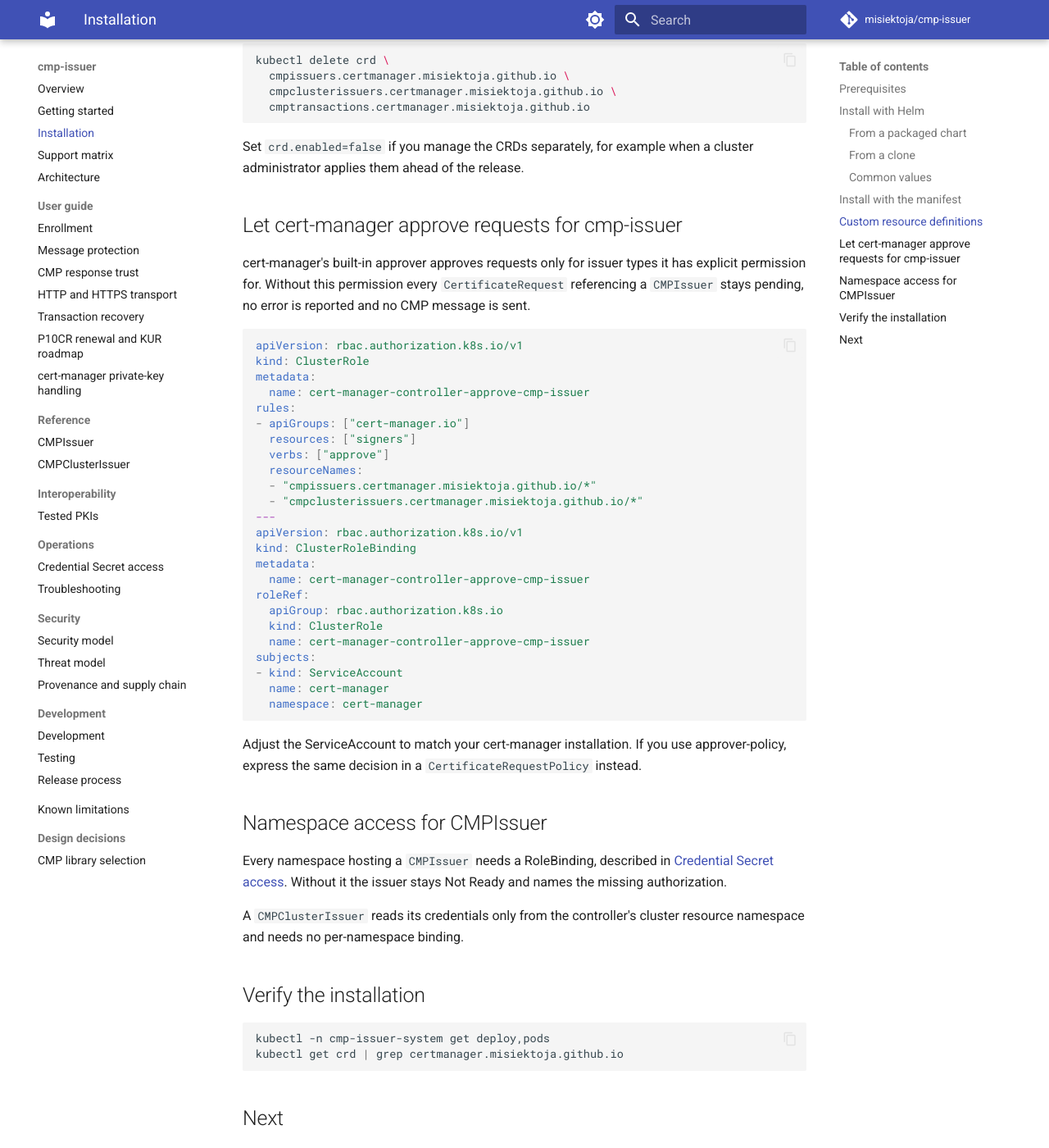
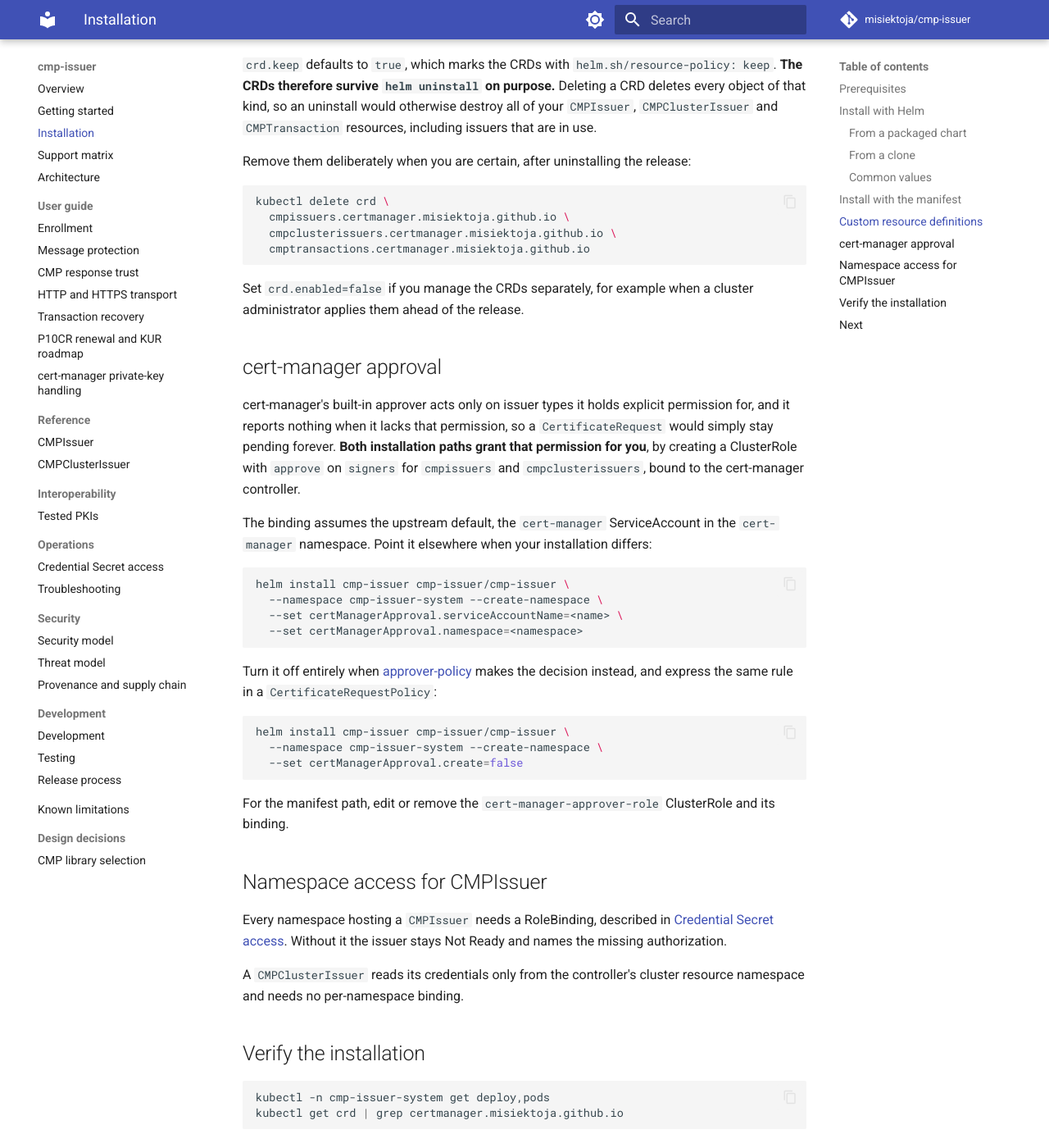
Before and after one commit to misiektoja/cmp-issuer, an MkDocs documentation site: the page built from docs/installation.md, in a window 1280 px wide and 1400 px high, scrolled down 2283 px. Shown: the whole window at 82% size. Built offline with MkDocs 1.6.1 and Material for MkDocs 9.7.7, drawn with Linux system fonts in a browser that asks for light colours; comment, search, counter and statistics services are not loaded; some of the changed text lies outside the part shown.

Commit message:
docs: describe the shipped cert-manager approval permission

````diff
--- a/docs/installation.md
+++ b/docs/installation.md
@@ -58,6 +58,8 @@
 | `rbac.namespaced` | Scope RBAC to the release namespace instead of cluster-wide |
 | `crd.enabled` | Install the CRDs with the chart, default `true` |
 | `crd.keep` | Keep the CRDs when the release is uninstalled, default `true` |
+| `certManagerApproval.create` | Let cert-manager approve requests for this issuer type, default `true` |
+| `certManagerApproval.serviceAccountName` and `.namespace` | Where cert-manager runs, default `cert-manager` in `cert-manager` |
 
 ## Install with the manifest
 
@@ -67,9 +69,9 @@
 kubectl apply -f install.yaml
 ```
 
-It installs the same CRDs, RBAC and controller Deployment in `cmp-issuer-system`, and a
-ClusterRoleBinding that lets the controller read Secrets **only** in `cmp-issuer-system`. Neither
-installation path grants Secret access in workload namespaces.
+It installs the same CRDs, RBAC, cert-manager approval permission and controller Deployment in
+`cmp-issuer-system`, plus a ClusterRoleBinding that lets the controller read Secrets **only** in
+`cmp-issuer-system`. Neither installation path grants Secret access in workload namespaces.
 
 ## Custom resource definitions
 
@@ -94,41 +96,33 @@
 Set `crd.enabled=false` if you manage the CRDs separately, for example when a cluster administrator
 applies them ahead of the release.
 
-## Let cert-manager approve requests for cmp-issuer
+## cert-manager approval
 
-cert-manager's built-in approver approves requests only for issuer types it has explicit permission
-for. Without this permission every `CertificateRequest` referencing a `CMPIssuer` stays pending, no
-error is reported and no CMP message is sent.
+cert-manager's built-in approver acts only on issuer types it holds explicit permission for, and it
+reports nothing when it lacks that permission, so a `CertificateRequest` would simply stay pending
+forever. **Both installation paths grant that permission for you**, by creating a ClusterRole with
+`approve` on `signers` for `cmpissuers` and `cmpclusterissuers`, bound to the cert-manager controller.
 
-```yaml
-apiVersion: rbac.authorization.k8s.io/v1
-kind: ClusterRole
-metadata:
-  name: cert-manager-controller-approve-cmp-issuer
-rules:
-- apiGroups: ["cert-manager.io"]
-  resources: ["signers"]
-  verbs: ["approve"]
-  resourceNames:
-  - "cmpissuers.certmanager.misiektoja.github.io/*"
-  - "cmpclusterissuers.certmanager.misiektoja.github.io/*"
----
-apiVersion: rbac.authorization.k8s.io/v1
-kind: ClusterRoleBinding
-metadata:
-  name: cert-manager-controller-approve-cmp-issuer
-roleRef:
-  apiGroup: rbac.authorization.k8s.io
-  kind: ClusterRole
-  name: cert-manager-controller-approve-cmp-issuer
-subjects:
-- kind: ServiceAccount
-  name: cert-manager
-  namespace: cert-manager
+The binding assumes the upstream default, the `cert-manager` ServiceAccount in the `cert-manager`
+namespace. Point it elsewhere when your installation differs:
+
+```bash
+helm install cmp-issuer cmp-issuer/cmp-issuer \
+  --namespace cmp-issuer-system --create-namespace \
+  --set certManagerApproval.serviceAccountName=<name> \
+  --set certManagerApproval.namespace=<namespace>
 ```
 
-Adjust the ServiceAccount to match your cert-manager installation. If you use approver-policy, express
-the same decision in a `CertificateRequestPolicy` instead.
+Turn it off entirely when [approver-policy](https://cert-manager.io/docs/policy/approval/approver-policy/)
+makes the decision instead, and express the same rule in a `CertificateRequestPolicy`:
+
+```bash
+helm install cmp-issuer cmp-issuer/cmp-issuer \
+  --namespace cmp-issuer-system --create-namespace \
+  --set certManagerApproval.create=false
+```
+
+For the manifest path, edit or remove the `cert-manager-approver-role` ClusterRole and its binding.
 
 ## Namespace access for CMPIssuer
 
````
